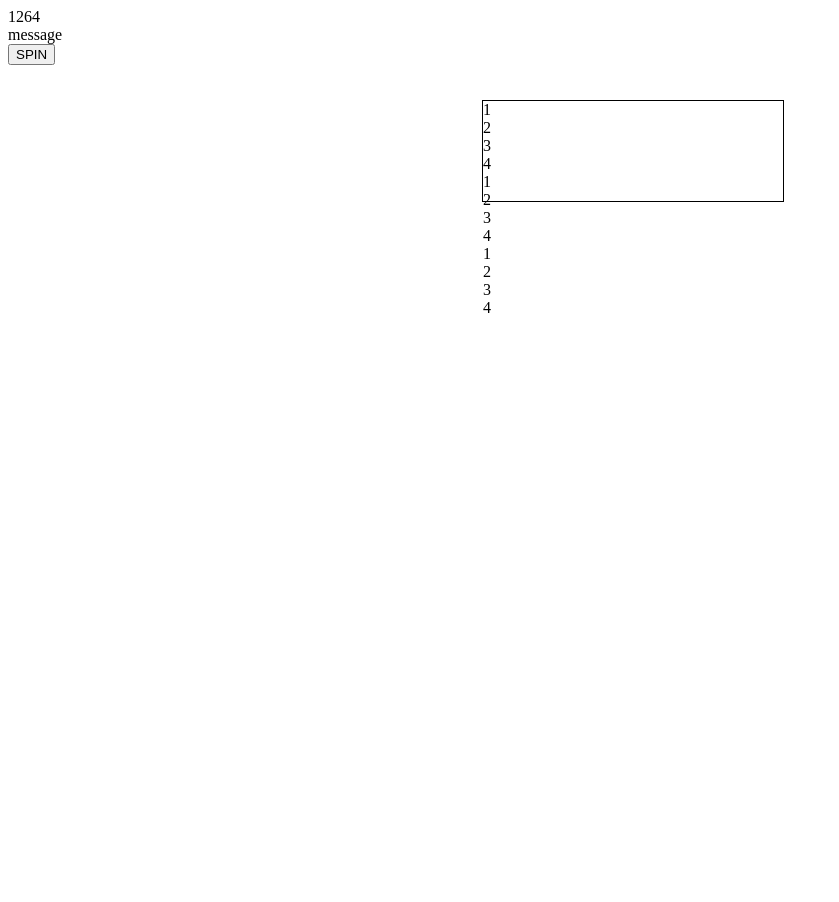
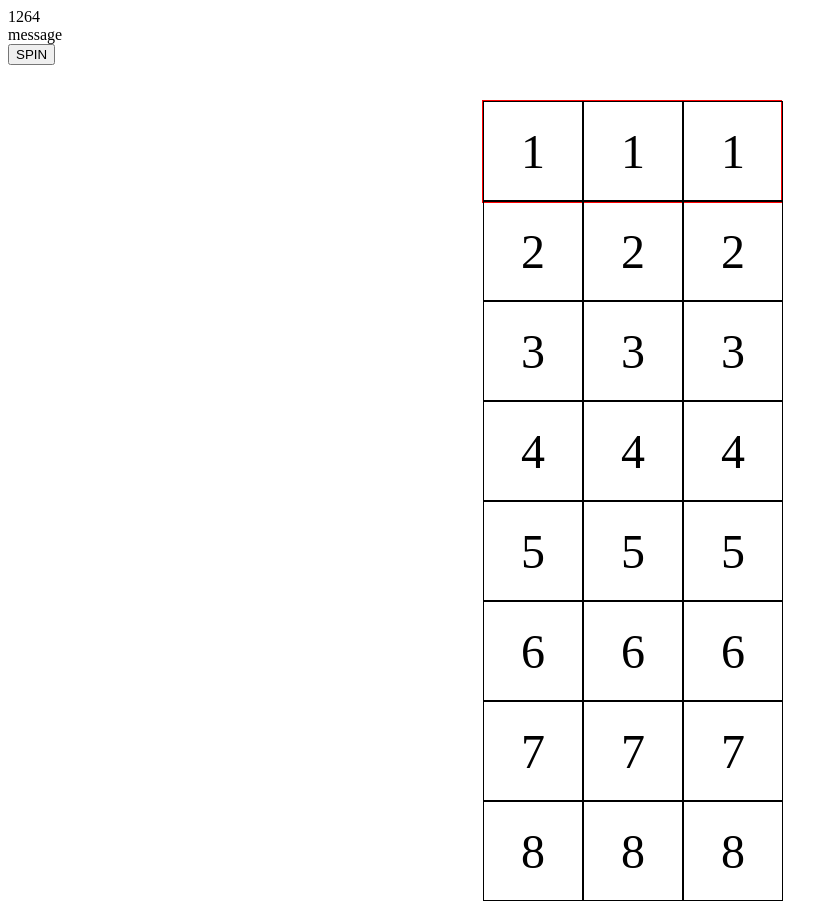
Before and after one commit to mosidrum/spin_game, a plain HTML site: page index.html in a window 1280 px wide. Shown: the whole page, without its empty margins (0-839 px from the left). Before the commit the page ends 800 px from the top, so only its background shows below. Drawn offline with Linux system fonts and the light colour scheme.

Commit message:
animation movement

```diff
--- a/app.js
+++ b/app.js
@@ -20,7 +20,7 @@ const btn = makerElement(output, 'button', 'SPIN', 'btn');
 // setting up all the game object
 
 const game ={total:3, inPlay:false, coins:100, speed:5,
-totItems:4, main:[]};
+totItems:8, main:[]};
 
 // listening to the DOM
 window.addEventListener('DOMContentLoaded', init);
@@ -33,6 +33,7 @@ btn.addEventListener('click',(e)=>{
         startSpin();
     }else{
         game.inPlay = false;
+        cancelAnimationFrame(game.ani);
         btn.textContent = 'SPIN'
     }
 
@@ -65,5 +66,13 @@ function makerElement(parent, ele, html, myClass){
 }
 
 function startSpin(){
+    game.inPlay = true;
     console.log('spinning ' + game.inPlay);
+
+    game.ani = requestAnimationFrame(spin);
 }
+
+function spin(){
+    console.log('running');
+    game.ani = requestAnimationFrame(spin);
+}
--- a/style.css
+++ b/style.css
@@ -1,8 +1,27 @@
+*{
+    box-sizing: border-box;
+}
+.box{
+    position: relative;
+    width: 100px;
+    height: 100px;
+    border: 1px solid black;
+    top: 0;
+    left: 0;
+    font-size: 3em;
+    line-height: 100px;
+    text-align: center;
+}
+.wheel{
+    position: absolute;
+    left: 0;
+    top: 0;
+}
 .gameArea{
     position: absolute;
     left: 0px;
     top: 100px;
     width: 300px;
-    height: 100px;
-    border: 1px solid black;
+    height: 103px;
+    border: 1px solid red;
 }
```
